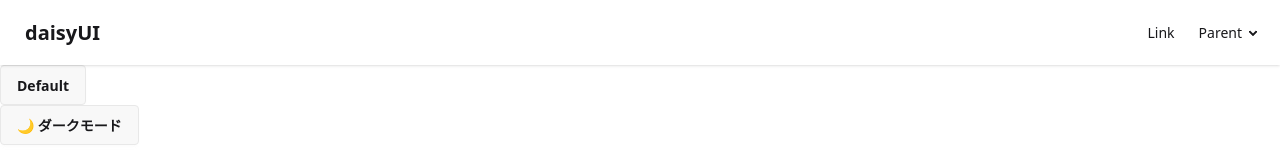
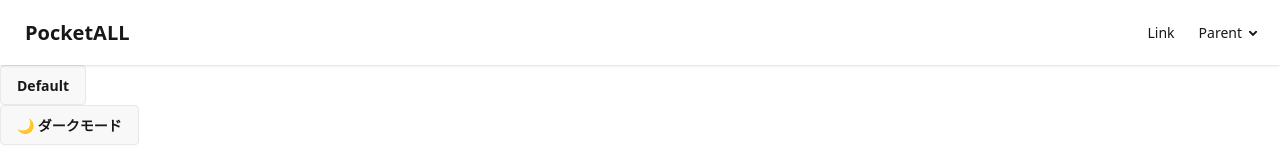
Before and after one commit to yuto0623/pocket-all, a Next.js app: page / in a window 1280 px wide. Shown: the top 160 px of the page. Built offline with nearby package versions, Linux system fonts and the light colour scheme.

Commit message:
Update Header component title and add react-icons dependency

```diff
--- a/app/components/Header/Header.tsx
+++ b/app/components/Header/Header.tsx
@@ -4,7 +4,7 @@ export default function Header() {
 			<div className="navbar bg-base-100 shadow-sm">
 				<div className="flex-1">
 					<a href="/" className="btn btn-ghost text-xl">
-						daisyUI
+						<h1>PocketALL</h1>
 					</a>
 				</div>
 				<div className="flex-none">
--- a/package.json
+++ b/package.json
@@ -13,7 +13,8 @@
     "next": "15.2.1",
     "next-themes": "^0.4.5",
     "react": "^19.0.0",
-    "react-dom": "^19.0.0"
+    "react-dom": "^19.0.0",
+    "react-icons": "^5.5.0"
   },
   "devDependencies": {
     "@tailwindcss/postcss": "^4",
```
Also changed, not shown: 1 other file (tests, documents, lock files or other folders).
